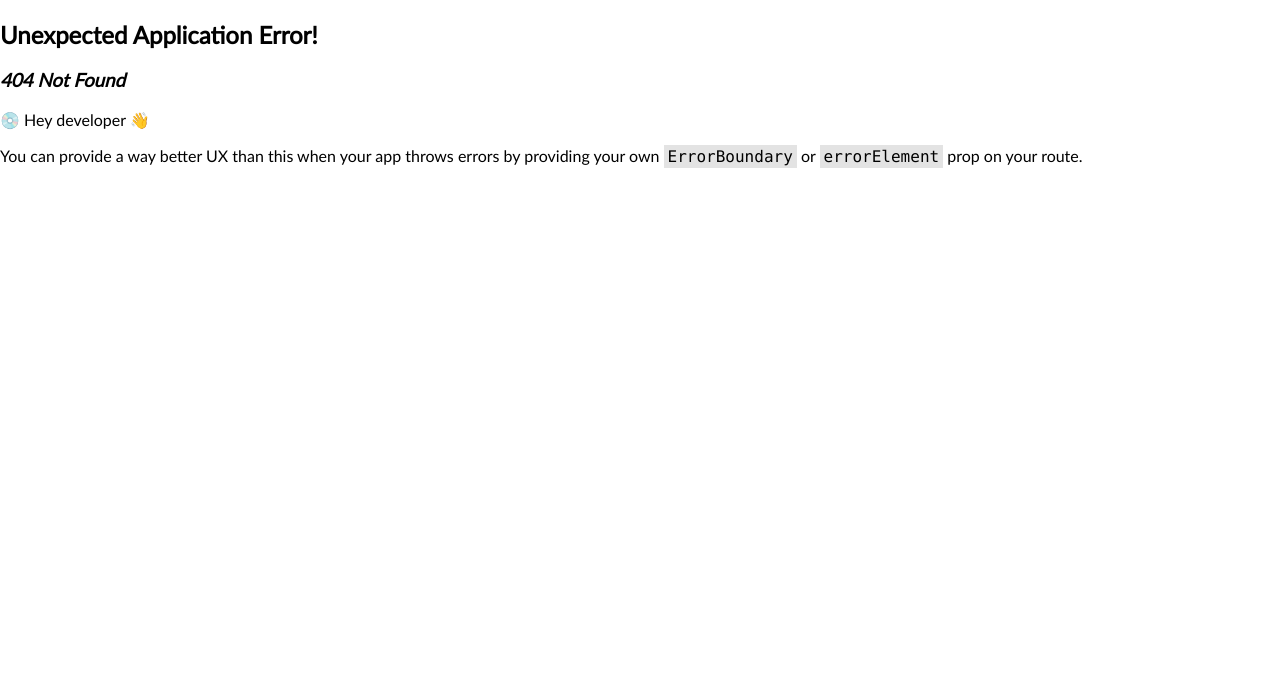
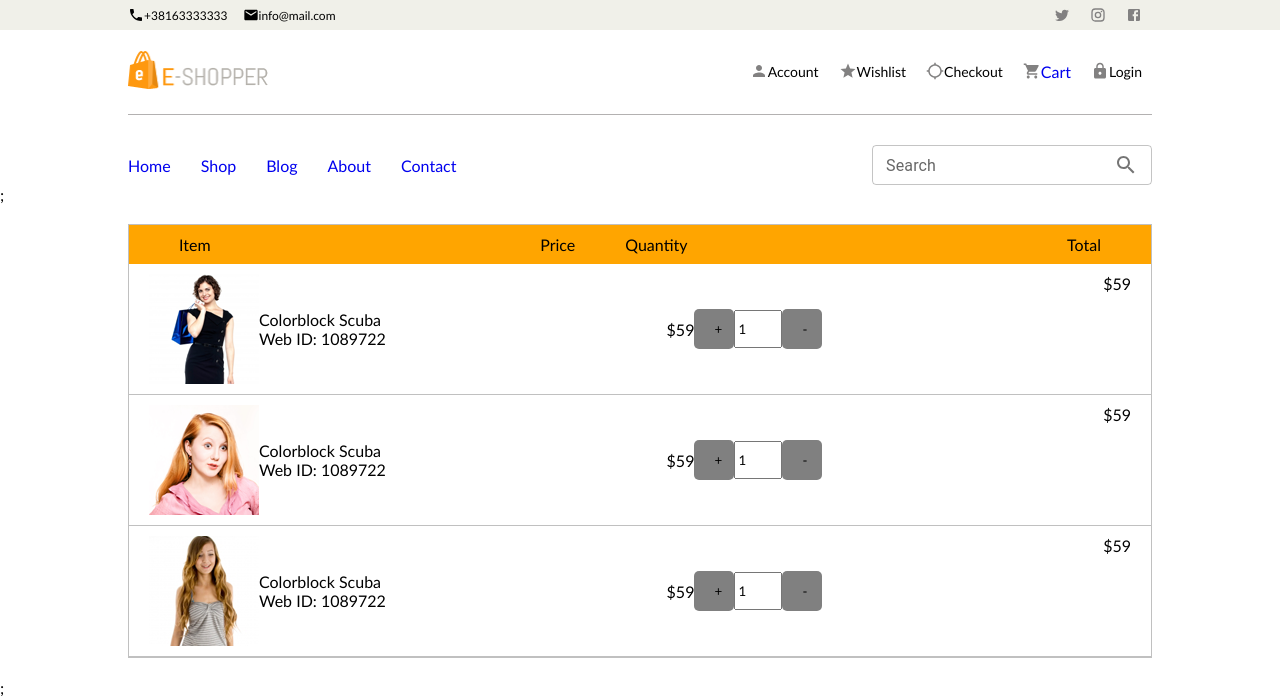
Before and after one commit to kemalkujovic/nitshop, a React (Create React App) app: page /cart in a window 1280 px wide. Before the commit this address had no page. Shown: the top 696 px of the page. Built offline with nearby package versions, Linux system fonts and the light colour scheme.

Commit message:
add cart shop page

```diff
--- a/src/App.jsx
+++ b/src/App.jsx
@@ -34,6 +34,7 @@ import BlogScreenf from "./Screens/BlogScreen/BlogScreen";
 import BlogScreen from "./Screens/BlogScreen/BlogScreen";
 import AboutScreen from "./Screens/AboutScreen/AboutScreen";
 import ContactScreen from "./Screens/ContactScreen/ContactScreen";
+import CartScreen from "./Screens/CartScreen/CartScreen";
 
 const App = () => {
   const router = createBrowserRouter([
@@ -57,6 +58,10 @@ const App = () => {
       path: "/contact",
       element: <ContactScreen />,
     },
+    {
+      path: "/cart",
+      element: <CartScreen />,
+    }
   ]);
   return (
     <>
--- /dev/null
+++ b/src/Screens/CartScreen/CartScreen.jsx
@@ -0,0 +1,14 @@
+import React from "react";
+import Navigation from "../../Templates/Navigation/Navigation";
+import ItemsShop from "../../Templates/ItemsShop/ItemsShop";
+
+const CartScreen = () => {
+  return (
+    <>
+      <Navigation />;
+      <ItemsShop />;
+    </>
+  );
+};
+
+export default CartScreen;
--- /dev/null
+++ b/src/Templates/ItemsShop/ItemsProduct.jsx
@@ -0,0 +1,118 @@
+import React from "react";
+import artical1 from "../../assets/images/cart/one.png";
+import artical2 from "../../assets/images/cart/two.png";
+import artical3 from "../../assets/images/cart/three.png";
+import { colors, fontSize } from "../../util/theme";
+import SimplifiedDiv from "../../components/SimplifiedDiv/SimplifiedDiv";
+import { Grid } from "@mui/material";
+import Text from "../../components/Text/Text";
+import PrimaryButton from "../../components/PrimeryButton/PrimeryButton";
+import StyleButton from "../../components/styleButton/styleButton";
+const ItemsProduct = () => {
+  const articalData = [
+    {
+      imgSrc: artical1,
+      name: "Colorblock Scuba",
+      productId: "Web ID: 1089722",
+      price: "$59",
+      total: "$59",
+    },
+    {
+      imgSrc: artical2,
+      name: "Colorblock Scuba",
+      productId: "Web ID: 1089722",
+      price: "$59",
+      total: "$59",
+    },
+    {
+      imgSrc: artical3,
+      name: "Colorblock Scuba",
+      productId: "Web ID: 1089722",
+      price: "$59",
+      total: "$59",
+    },
+  ];
+
+  const styles = {
+    mainDiv: {
+      display: "flex",
+      flexDirection: "column",
+      border: "1px solid silver",
+      margin: "20px 10%",
+    },
+    divHeader: {
+      display: "flex",
+      backgroundColor: "orange",
+      color: colors.white,
+      justifyContent: "space-between",
+      padding: "10px 50px",
+    },
+    articleDiv: {
+      display: "flex",
+      padding: "10px 20px",
+      borderBottom: "0.5px solid silver",
+      justifyContent: "space-between",
+    },
+    priceDiv: {
+      display: "flex",
+      alignItems: "center",
+    },
+    textItems: {
+      marginRight: "50px",
+    },
+    styleButton: {
+      backgroundColor: "gray",
+      width: "40px",
+      height: "40px",
+      border: "0px",
+    },
+    styleInput: {
+      width: "40px",
+      height: "32px",
+    },
+  };
+
+  return (
+    <SimplifiedDiv style={styles.mainDiv}>
+      <SimplifiedDiv style={styles.divHeader}>
+        <Text>Item</Text>
+        <SimplifiedDiv style={styles.priceDiv}>
+          <Text style={styles.textItems}>Price</Text>
+          <Text style={styles.textItems}>Quantity</Text>
+        </SimplifiedDiv>
+        <Text>Total</Text>
+      </SimplifiedDiv>
+      <Grid container item direction="column">
+        {articalData.map((data) => {
+          return (
+            <Grid
+              style={styles.articleDiv}
+              key={data.name}
+              container
+              item
+              direction="row"
+            >
+              <SimplifiedDiv style={styles.priceDiv}>
+                <img src={data.imgSrc} />
+                <SimplifiedDiv>
+                  <Text>{data.name}</Text>
+                  <Text>{data.productId}</Text>
+                </SimplifiedDiv>
+              </SimplifiedDiv>
+
+              <SimplifiedDiv style={styles.priceDiv}>
+                <Text>{data.price}</Text>
+                <PrimaryButton style={styles.styleButton}>+</PrimaryButton>
+                <input style={styles.styleInput} value={1} />
+                <PrimaryButton style={styles.styleButton}>-</PrimaryButton>
+              </SimplifiedDiv>
+              <Text>{data.total}</Text>
+            </Grid>
+          );
+        })}
+      </Grid>
+    </SimplifiedDiv>
+  );
+};
+
+export default ItemsProduct;
--- /dev/null
+++ b/src/Templates/ItemsShop/ItemsShop.jsx
@@ -0,0 +1,10 @@
+import React from "react";
+import ItemsProduct from "./ItemsProduct";
+
+const ItemsShop = () => {
+  return <div>
+    <ItemsProduct />
+  </div>;
+};
+
+export default ItemsShop;
--- a/src/Templates/Navigation/MainBar.jsx
+++ b/src/Templates/Navigation/MainBar.jsx
@@ -11,6 +11,7 @@ import ShoppingCartIcon from "@mui/icons-material/ShoppingCart";
 import LockIcon from "@mui/icons-material/Lock";
 import { getScreenWidth } from "../../util/helper";
 import SimplifiedDiv from "../../components/SimplifiedDiv/SimplifiedDiv";
+import { Link } from "react-router-dom";
 const iconStyle = {
   fontSize: fontSize.medium,
   color: colors.grayColor,
@@ -64,13 +65,14 @@ const MainBar = () => {
       </CustomDiv>
       <CustomDiv display="flex" margin={rightmenuItemsMargin}>
         <ShoppingCartIcon style={iconStyle} />
-        <Text
+        <Link
+          to='/cart'
           fontFamily={fontFamily.LatoRegular}
           fontSize={fontSize.smallPlus}
           color={colors.gray}
         >
           Cart
-        </Text>
+        </Link>
       </CustomDiv>
       <CustomDiv display="flex" margin={rightmenuItemsMargin}>
         <LockIcon style={iconStyle} />
```
